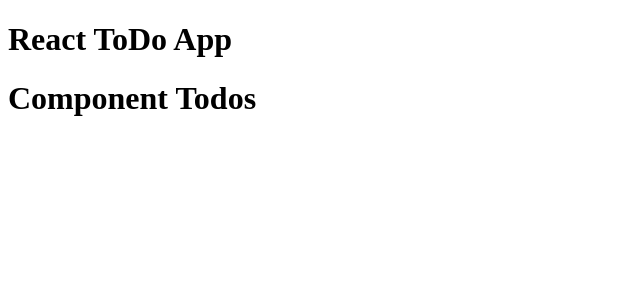
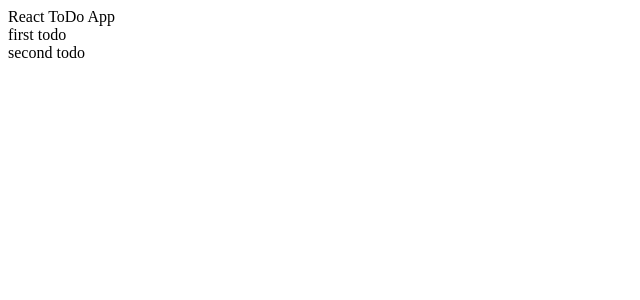
Before and after one commit to coatceatl/todo-react-webpack, a React app: page / in a window 1280 px wide. Shown: the top 300 px of the page, without its empty margins (0-640 px from the left). Built offline with nearby package versions, Linux system fonts and the light colour scheme.

Commit message:
added state for component

```diff
--- a/src/components/App.jsx
+++ b/src/components/App.jsx
@@ -3,11 +3,21 @@
 
 class App extends Component {
 
+  constructor(props) {
+    super(props);
+    this.state = {
+      todos: [
+        {id: 1, content: 'first todo'},
+        {id: 2, content: 'second todo'}
+      ]
+    }
+  }
+
   render() {
     return (
-      <div className="App">
-        <h1>React ToDo App</h1>
-        <Todos />
+      <div className="wrap">
+        <div className="header">React ToDo App</div>
+        <Todos todos={this.state.todos} />
       </div>
     );
   }
--- a/src/components/Todos.jsx
+++ b/src/components/Todos.jsx
@@ -1,14 +1,24 @@
-import React, { Component } from 'react';
+import React from 'react';
 
-class Todos extends Component {
+const Todos = ({todos}) => {
 
-  render() {
+  const todoList = todos.length ? (
+    todos.map(todo => {
+      return (
+        <div key={todo.id}>
+          <span>{todo.content}</span>
+        </div>
+      )
+    })
+  ) : (
+    <p>You haven't todos</p>
+  )
+
     return (
       <div>
-        <h1>Component Todos</h1>
+        {todoList}
       </div>
     );
-  }
 }
 
 export default Todos
```
